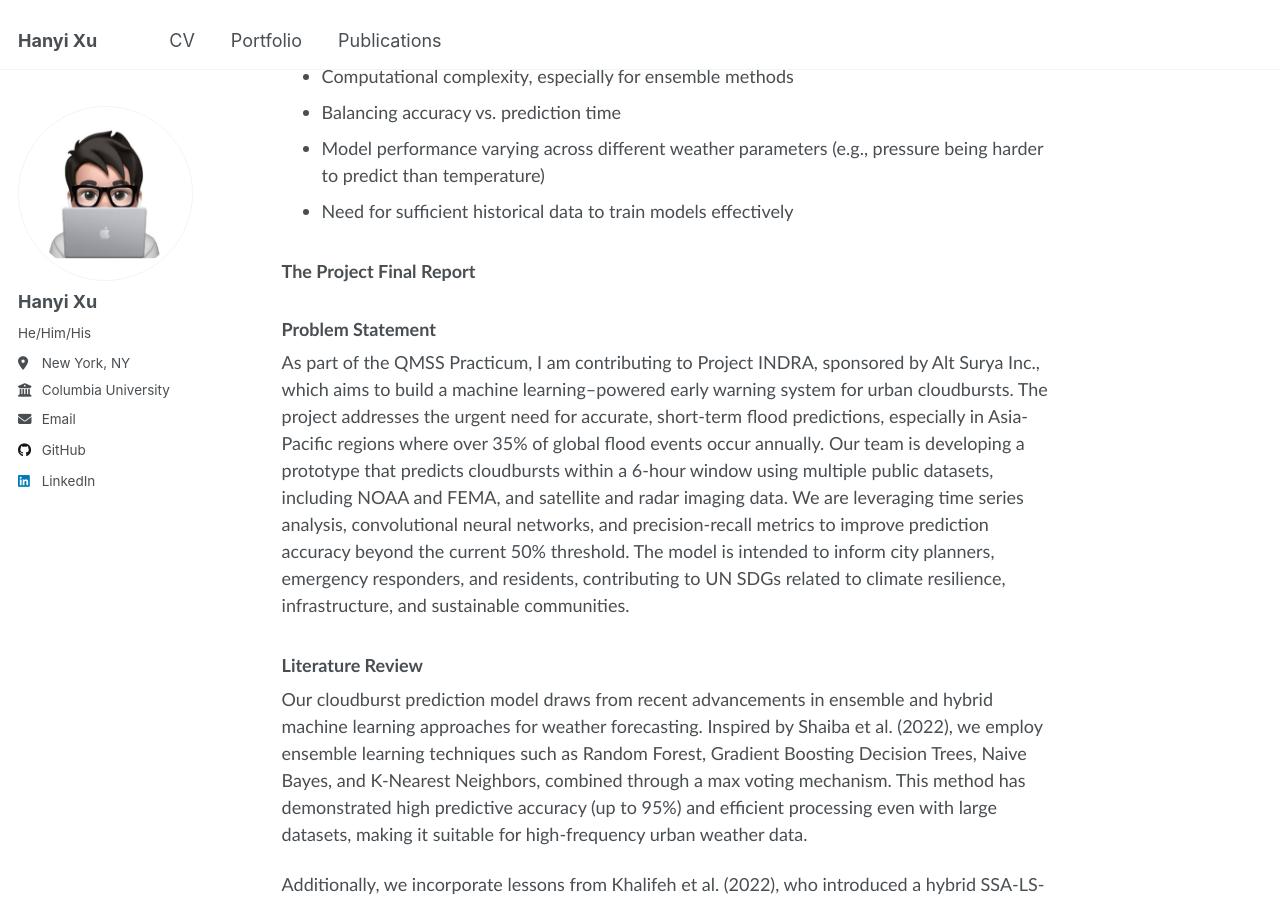
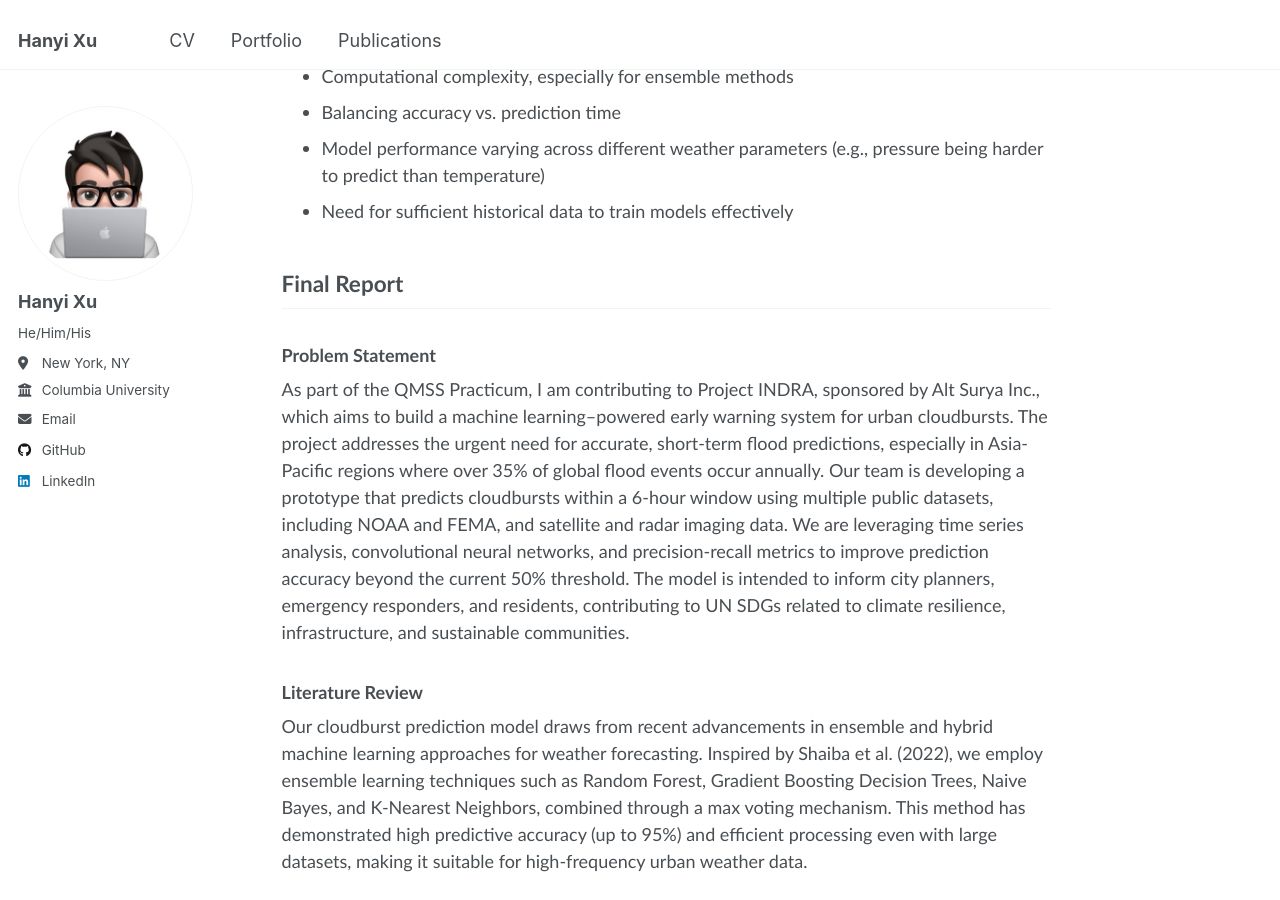
Before and after one commit to hanyixu/hanyixu.github.io, a Jekyll site: the page built from _portfolio/practicum-project.md, in a window 1280 px wide and 900 px high, scrolled down 4255 px. Built offline with Jekyll 4.4.1, drawn with Linux system fonts in a browser that asks for light colours.

Commit message:
Update practicum-project.md

```diff
--- a/_portfolio/practicum-project.md
+++ b/_portfolio/practicum-project.md
@@ -108,7 +108,7 @@ And we will be facing issues like:
 
 
 
-### The Project Final Report
+## Final Report
 
 ### Problem Statement
 
```
